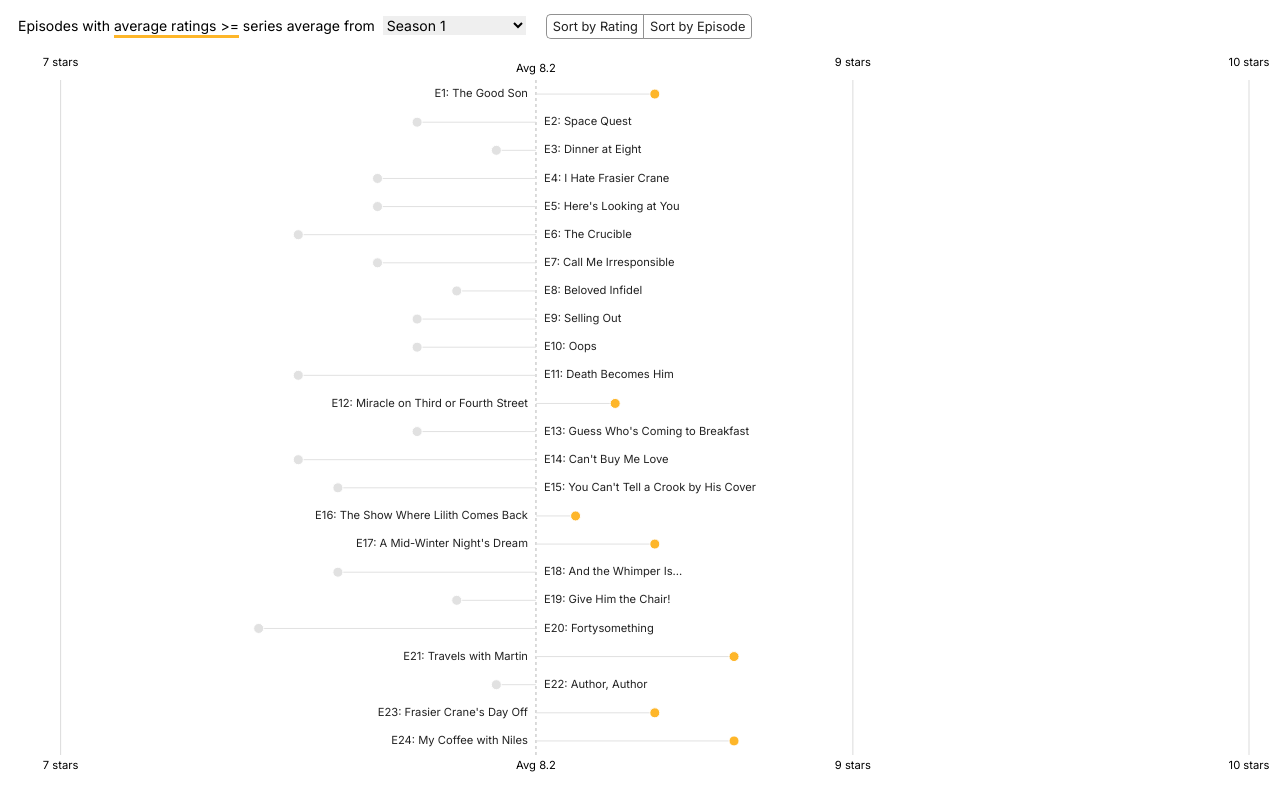
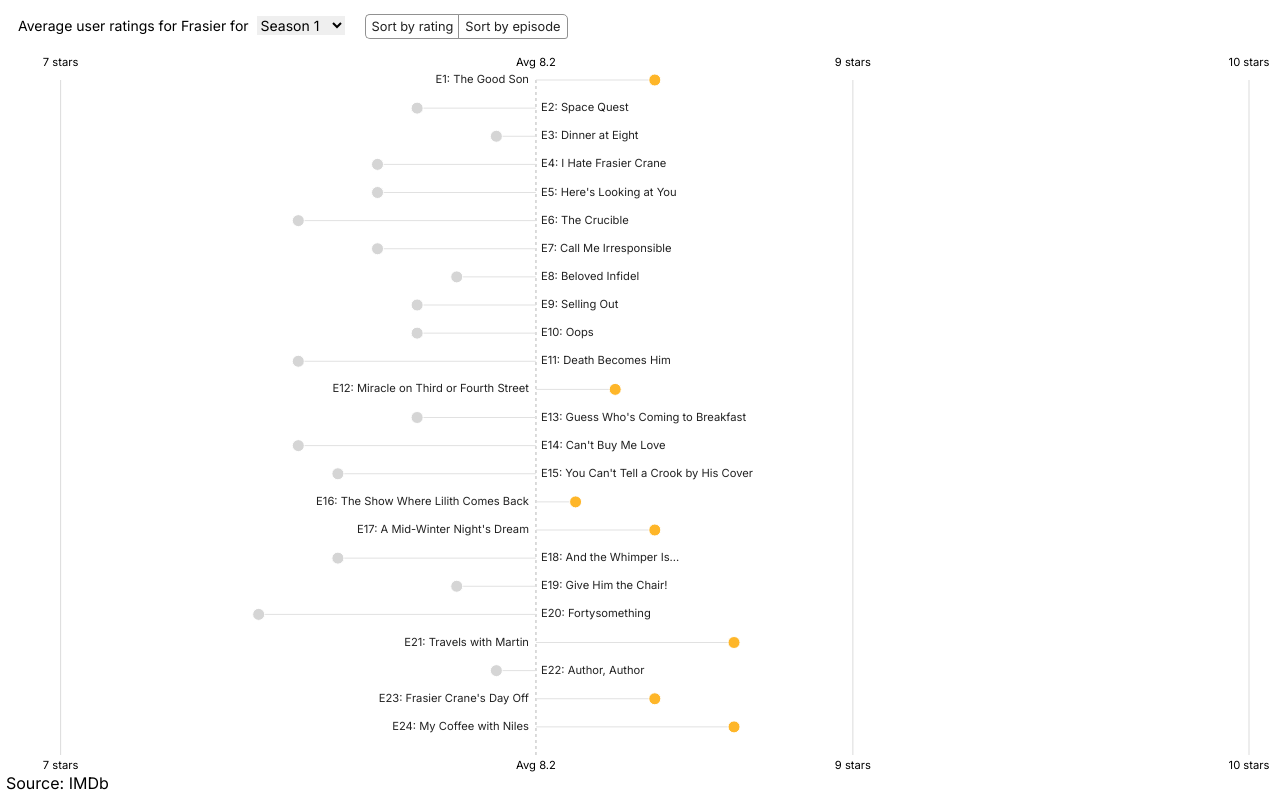
Before and after one commit to allanwheeler/frasier-episode-ratings, a Svelte app: page / in a window 1280 px wide. Built offline with nearby package versions, Linux system fonts and the light colour scheme.

Commit message:
added animation to chart, fixed x-axis alignment, and centered tooltips

```diff
--- a/src/App.svelte
+++ b/src/App.svelte
@@ -3,129 +3,110 @@
   // console.log(data);
   import AxisX from '$components/AxisX.svelte';
   import Tooltip from '$components/Tooltip.svelte';
-  import { scaleLinear, scaleBand } from 'd3-scale';
-  import { min } from 'd3-array';
+  import { scaleLinear } from 'd3-scale';
+  import { rank, min, ascending } from 'd3-array';
+
+  import { flip } from 'svelte/animate';
+  import { fade } from 'svelte/transition';
 
   let width = 800;
-  let height = 750;
+  let height = 800;
 
-  // Set margins
   const margin = { top: 25, right: 25, bottom: 20, left: 15 };
 
-  $: innerWidth = width - margin.left - margin.right;
+  $: innerWidth = width - margin.right - margin.left;
   $: innerHeight = height - margin.top - margin.bottom;
 
   let seasons = [1, 2, 3, 4, 5, 6, 7, 8, 9, 10, 11];
-  let selSeason = 1;
+  let selectSeason = 1;
   let seriesAvg = 8.2;
+  let sortBy = 'episode';
+  let hoveredData;
 
-  // function sortByEpisode() {
-  //  // sorted ascending
-  //    filteredData.sort((a, b) => a.episode - b.episode);
-  // // reassign sorted data to get the function to run
-  //  filteredData = filteredData;
-  // }
+  $: filteredData = data.filter(d => d.season === selectSeason);
 
-  function sortByEpisode() {
-    // sorted ascending
-    filteredData = [...filteredData].sort((a, b) => a.episode - b.episode);
-  }
+  $: seasonRank = rank(
+    filteredData.map(d => d.averageEpisodeRating),
+    (a, b) => ascending(b, a) || 1
+  );
 
-  function sortByRating() {
-    // sorted descending
-    filteredData = [...filteredData].sort(
-      (a, b) => b.episodeVsSeriesRating - a.episodeVsSeriesRating
-    );
-  }
-
-  function filterTopBottom(data) {
-    const sortedData = [...data].sort(
-      (a, b) => b.averageEpisodeRating - a.averageEpisodeRating
-    );
-    return [...sortedData.slice(0, 10), ...sortedData.slice(-10)];
-  }
-
-  let filteredData = [];
-
-  // Reactive statement will update scales when selSeason binded value changes
-  $: if (selSeason === 'top-bottom') {
-    filteredData = filterTopBottom(data);
-  } else {
-    filteredData = data.filter(d => d.season === selSeason);
-  }
   $: xScale = scaleLinear()
     .domain([min(data, d => d.averageEpisodeRating), 10])
     .range([0, innerWidth]);
 
-  // Since episodes reactively update by season, the y-axis also needs to be reactive
-  $: yScale = scaleBand()
-    .domain(filteredData.map(d => d.title))
-    .range([0, innerHeight]);
-
-  let hoveredData;
+  $: yScale = scaleLinear().domain([0, 24]).range([0, innerHeight]);
 </script>
 
 <main>
   <div class="title-selection">
     <div class="title">
-      <p>
-        Episodes with
-        <span>average ratings >=</span> series average from
-      </p>
+      <p>Average user ratings for Frasier for</p>
     </div>
     <div id="selection">
-      <select bind:value={selSeason}>
-        <option value="top-bottom">Top and bottom 10</option>
+      <select bind:value={selectSeason}>
         {#each seasons as s}
-          <option value={s}>Season {s}</option>
+          <option value={s}> Season {s}</option>
         {/each}
       </select>
     </div>
-    {#if selSeason !== 'top-bottom'}
     <div class="buttons">
-        <button on:click={sortByRating}>Sort by Rating</button>
-        <button on:click={sortByEpisode}>Sort by Episode</button>
+      <button on:click={() => (sortBy = 'rating')}>Sort by rating</button>
+      <button on:click={() => (sortBy = 'episode')}>Sort by episode</button>
     </div>
-    {/if}
   </div>
-
   <div id="chart-container" bind:clientWidth={width} bind:clientHeight={height}>
     <svg {width} {height}>
       <g transform={`translate(${margin.left}, ${margin.top})`}>
         <AxisX {innerHeight} {xScale} {seriesAvg} />
-        {#each filteredData as ep}
+        {#each data.filter(d => d.season === selectSeason) as ep, i (ep.title)}
+          <g
+            animate:flip={{ delay: 25, duration: 1000 }}
+            in:fade
+            out:fade
+            transform="translate(0,{yScale(
+              sortBy === 'episode' ? ep.episode - 1 : seasonRank[i]
+            )})"
+          >
             <text
-            text-anchor={ep.averageEpisodeRating < seriesAvg ? 'start' : 'end'}
+              class="ep-title"
+              text-anchor={ep.averageEpisodeRating < seriesAvg
+                ? 'start'
+                : 'end'}
               x={ep.averageEpisodeRating < seriesAvg
-              ? xScale(seriesAvg) + 8
-              : xScale(seriesAvg) - 8}
-            y={yScale(ep.title) + yScale.bandwidth() / 2}
+                ? xScale(seriesAvg) + 10
+                : xScale(seriesAvg) - 2}
+              dx={-5}
+              y={0}
               alignment-baseline="middle"
-            opacity={hoveredData ? (hoveredData === ep ? 1 : 0.45) : 1}
               fill="#222"
+              on:mouseover={() => {
+                hoveredData = ep;
+              }}
+              on:mouseleave={() => {
+                hoveredData = null;
+              }}
+              on:focus={() => {
+                hoveredData = ep;
+              }}
             >
-            {#if selSeason === 'top-bottom'}
-              S{ep.season}E{ep.episode}: {ep.title}
-            {:else}
               E{ep.episode}: {ep.title}
-            {/if}
             </text>
             <line
               x1={xScale(seriesAvg)}
-            y1={yScale(ep.title) + yScale.bandwidth() / 2}
               x2={xScale(ep.averageEpisodeRating)}
-            y2={yScale(ep.title) + yScale.bandwidth() / 2}
-            opacity={hoveredData ? (hoveredData === ep ? 1 : 0.45) : 1}
+              y1={0}
+              y2={0}
               stroke="#e1e1e1"
               stroke-width="1"
             />
             <circle
               cx={xScale(ep.averageEpisodeRating)}
-            cy={yScale(ep.title) + yScale.bandwidth() / 2}
-            r={hoveredData === ep ? 6 : 5}
-            fill={ep.averageEpisodeRating >= seriesAvg ? '#feb629' : '#e1e1e1'}
+              cy={0}
+              r={6}
+              fill={ep.averageEpisodeRating >= seriesAvg
+                ? '#feb629'
+                : '#d5d5d5'}
               stroke="white"
-            opacity={hoveredData ? (hoveredData === ep ? 1 : 0.45) : 1}
               on:mouseover={() => {
                 hoveredData = ep;
               }}
@@ -136,13 +117,23 @@
                 hoveredData = ep;
               }}
             />
+          </g>
         {/each}
       </g>
     </svg>
     {#if hoveredData}
-      <Tooltip data={hoveredData} {seriesAvg} {xScale} {yScale} />
+      <Tooltip
+        data={hoveredData}
+        {xScale}
+        {yScale}
+        {margin}
+        {sortBy}
+        {seasonRank}
+        {seriesAvg}
+      />
     {/if}
   </div>
+  <p class="source">Source: IMDb</p>
 </main>
 
 <style>
@@ -150,23 +141,6 @@
 
   * {
     font-family: inter;
-  }
-
-  /* span {
-    background-color: rgba(254, 182, 41, 0.3);
-    border: 1px solid rgba(254, 182, 41, 1);
-    opacity: 1;
-    color: #222;
-    font-weight: 600;
-    padding: 4px 6px;
-    border-radius: 3px;
-  } */
-
-  span {
-    display: inline-block; /* Allows the application of box model properties */
-    border-bottom: 3px solid;
-    border-color: rgba(254, 182, 41, 1);
-    padding-bottom: 2px;
   }
 
   select {
--- a/src/components/AxisX.svelte
+++ b/src/components/AxisX.svelte
@@ -7,6 +7,7 @@
 </script>
 
 {#each ticks as tick, i}
+  <!-- vary line type based on seriesAvg -->
   {#if tick === seriesAvg}
     <line
       x1={xScale(seriesAvg)}
@@ -25,7 +26,7 @@
     >
       Avg {seriesAvg}
     </text>
-    <text x={xScale(seriesAvg)} y={0} dy="-0.5rem" text-anchor="middle">
+    <text x={xScale(seriesAvg)} y={0} dy="-0.9rem" text-anchor="middle">
       Avg {seriesAvg}
     </text>
   {:else}
--- a/src/components/Tooltip.svelte
+++ b/src/components/Tooltip.svelte
@@ -1,30 +1,44 @@
 <script>
   export let data;
+  export let margin;
   export let seriesAvg;
   export let xScale;
   export let yScale;
+  export let sortBy;
+  export let seasonRank;
 
-  $: x = xScale(data.averageEpisodeRating);
-  $: y = yScale(data.title);
+  const xOffset = 12;
+  const yOffset = -6;
+
+  $: x =
+    xScale(data.averageEpisodeRating) +
+    margin.left +
+    (data.averageEpisodeRating > seriesAvg ? xOffset : -xOffset - 40);
+
+  // Adjust y based on sortBy
+  $: y =
+    sortBy === 'episode'
+      ? yScale(data.episode - 1) + margin.top + yOffset
+      : yScale(seasonRank[data.episode - 1]) + margin.top + yOffset;
 
   import { fly } from 'svelte/transition';
 </script>
 
 <div
-  in:fly
+  in:fly={{ duration: 900 }}
   class="tooltip"
-  style="left: {data.averageEpisodeRating >= seriesAvg ? x + 20 : x - 15}px;
-				 top: {y + 35}px"
+  style="left: {x}px;
+				 top: {y}px; text-align: {data.averageEpisodeRating > seriesAvg
+    ? 'left'
+    : 'right'}"
 >
-  {data.averageEpisodeRating}
+  {data.averageEpisodeRating} / 10
 </div>
 
 <style>
   .tooltip {
     position: absolute;
+    font-size: 0.75rem;
     pointer-events: none;
-    transition:
-      top 250ms ease,
-      left 250ms ease;
   }
 </style>
```
Lines whose indentation alone changed are shown as unchanged.
